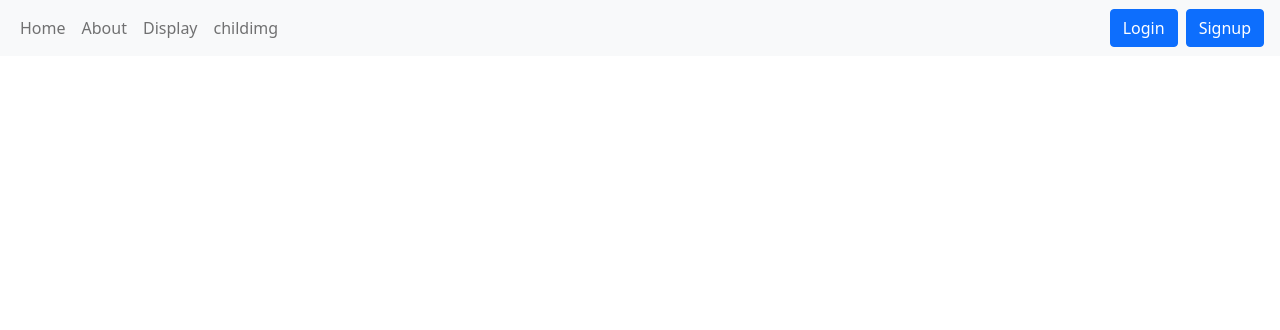
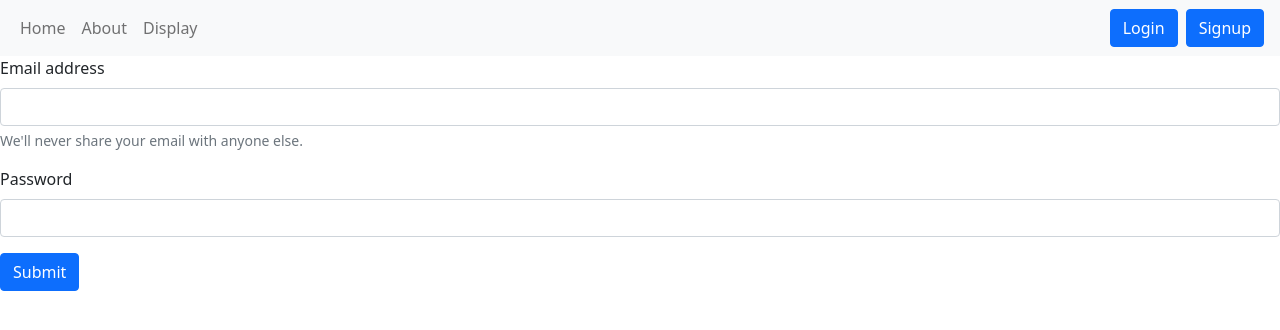
Before and after one commit to prakhar-5447/firstmy, a React (Create React App) app: page /login in a window 1280 px wide. Shown: the top 330 px of the page. Built offline with nearby package versions, Linux system fonts and the light colour scheme.

Commit message:
add org list

```diff
--- a/package.json
+++ b/package.json
@@ -7,6 +7,7 @@
     "@testing-library/react": "^13.0.1",
     "@testing-library/user-event": "^13.5.0",
     "bootstrap": "^5.1.3",
+    "concurrently": "^7.1.0",
     "react": "^18.0.0",
     "react-bootstrap": "^2.2.3",
     "react-dom": "^18.0.0",
@@ -18,7 +19,8 @@
     "start": "react-scripts start",
     "build": "react-scripts build",
     "test": "react-scripts test",
-    "eject": "react-scripts eject"
+    "eject": "react-scripts eject",
+    "both": "concurrently \"npm run start\" \"npx nodemon backend/index.js\""
   },
   "eslintConfig": {
     "extends": [
--- a/src/App.js
+++ b/src/App.js
@@ -4,12 +4,16 @@
 import HOME from "./pages/home";
 import ABOUT from "./pages/about";
 import DISPLAY from "./pages/display";
+// import SIGNUP from "./pages/signup";
+import LOGIN from "./pages/login";
 import CHILDIMG from "./pages/childimg";
 import "bootstrap/dist/css/bootstrap.min.css";
+import Org from "./context/orgContext";
 
 function App() {
   return (
     <>
+      <Org>
         <Router>
           <NAVBAR />
           <Routes>
@@ -17,8 +21,11 @@
             <Route exact path="/about" element={<ABOUT />}></Route>
             <Route exact path="/display" element={<DISPLAY />}></Route>
             <Route exact path="/childimg" element={<CHILDIMG />}></Route>
+            {/* <Route exact path="/signup" element={<SIGNUP />}></Route> */}
+            <Route exact path="/login" element={< LOGIN />}></Route>
           </Routes>
         </Router>
+      </Org>
     </>
   );
 }
--- /dev/null
+++ b/src/context/Context.js
@@ -0,0 +1,5 @@
+import { createContext } from "react";
+
+const Context = createContext();
+
+export default Context;
--- /dev/null
+++ b/src/context/orgContext.js
@@ -0,0 +1,28 @@
+import Context from "./Context";
+import { useState } from "react";
+
+const Orglist = (props) => {
+  const host = "http://localhost:5000"
+  const orgList = []
+  const [org, setOrg] = useState(orgList)
+  // Get all org
+  const getOrg = async () => {
+    // API Call
+    const response = await fetch(`${host}/data/org`, {
+      method: 'GET',
+      headers: {
+        'Content-Type': 'application/json',
+      }
+    });
+    const json = await response.json()
+    setOrg(json)
+  }
+
+  return (
+    <Context.Provider value={{ org, getOrg }}>
+      {props.children}
+    </Context.Provider>
+  )
+
+}
+export default Orglist;
--- a/src/pages/childimg.js
+++ b/src/pages/childimg.js
@@ -1,21 +1,17 @@
 import React from "react";
-import "../style/childimg.css";
 import IMG from "../images/images.jpg";
 
-function childimg() {
+function childimg(props) {
   return (
 
     <div className="box">
-        <div className="imgbox">
-            <img src={IMG} alt="no_image"/>
+      <div className="card box">
+        <div className="card-body">
+          <h4>{props.orgs.owner}</h4>
+          <p>{props.orgs.contact}</p>
+          <p>{props.orgs.orgName}</p>
         </div>
-        <div className="imgdetails">
-            <div>
-                <h1>no name</h1>
-                <li>age:none</li>
-                <li>gender: none</li>
-            </div>
-        </div>
+      </div>
     </div>
 
   );
--- a/src/pages/display.js
+++ b/src/pages/display.js
@@ -1,38 +1,26 @@
-import React from "react";
+import React, { useContext, useEffect } from "react";
 import "../style/display.css";
+import CHILDIMG from "./childimg";
+import orgContext from "../context/Context"
 
 function Display() {
+  const context = useContext(orgContext);
+  const { org, getOrg } = context;
+  useEffect(() => {
+    getOrg()
+    // eslint-disable-next-line
+  }, [])
   return (
     <>
       <div className="container">
         <h1 className="heading">ORGANISATION</h1>
         <div className="d-flex flex-column justify-content-between">
-          <a href="childimg">
-          <div className="card box">
-            <div className="card-body">
-              <h4>org</h4>
-              <p>This is some text within a card body.</p>
-            </div>
+          <div className="row my-3">
+            {org.map((orgs) => {
+              return <CHILDIMG key={orgs._id} orgs={orgs} />
+            })}
           </div>
-          </a>
-          <div className="card box">
-            <div className="card-body">
-              <h4>org</h4>
-              <p>This is some text within a card body.</p>
-            </div>
-          </div>
-          <div className="card box">
-            <div className="card-body">
-              <h4>org</h4>
-              <p>This is some text within a card body.</p>
-            </div>
-          </div>
-          <div className="card box">
-            <div className="card-body">
-              <h4>org</h4>
-              <p>This is some text within a card body.</p>
-            </div>
-          </div>
+
         </div>
       </div>
     </>
--- /dev/null
+++ b/src/pages/login.js
@@ -0,0 +1,54 @@
+import React, {useState} from 'react'
+import { useNavigate  } from 'react-router-dom'
+
+
+const Login = (props) => {
+    const [credentials, setCredentials] = useState({email: "", password: ""})
+    let history = useNavigate ();
+
+    const handleSubmit = async (e) => {
+        e.preventDefault();
+        const response = await fetch("http://localhost:5000/auth/login", {
+            method: 'POST',
+            headers: {
+                'Content-Type': 'application/json'
+            },
+            body: JSON.stringify({email: credentials.email, password: credentials.password})
+        });
+        const json = await response.json()
+        console.log(json);
+        if (json.success){
+            // Save the auth token and redirect
+            localStorage.setItem('token', json.authtoken);
+            history("/");
+
+        }
+        else{
+            alert("Invalid credentials");
+        }
+    }
+
+    const onChange = (e)=>{
+        setCredentials({...credentials, [e.target.name]: e.target.value})
+    }
+
+    return (
+        <div>
+            <form  onSubmit={handleSubmit}>
+                <div className="mb-3">
+                    <label htmlFor="email" className="form-label">Email address</label>
+                    <input type="email" className="form-control" value={credentials.email} onChange={onChange} id="email" name="email" aria-describedby="emailHelp" />
+                    <div id="emailHelp" className="form-text">We'll never share your email with anyone else.</div>
+                </div>
+                <div className="mb-3">
+                    <label htmlFor="password" className="form-label">Password</label>
+                    <input type="password" className="form-control" value={credentials.password} onChange={onChange} name="password" id="password" />
+                </div>
+
+                <button type="submit" className="btn btn-primary">Submit</button>
+            </form>
+        </div>
+    )
+}
+
+export default Login
--- a/src/pages/navbar.js
+++ b/src/pages/navbar.js
@@ -52,16 +52,6 @@
                   Display
                 </Link>
               </li>
-              <li className="nav-item">
-                <Link
-                  className={`nav-link ${
-                    location.pathname === "/childimg" ? "active" : ""
-                  }`}
-                  to="/childimg"
-                >
-                  childimg
-                </Link>
-              </li>
             </ul>
             <form className="d-flex">
               <Link className="btn btn-primary mx-1" to="/login" role="button">
```
Also changed, not shown: 1 other file (tests, documents, lock files or other folders). Lines whose indentation alone changed are shown as unchanged.
